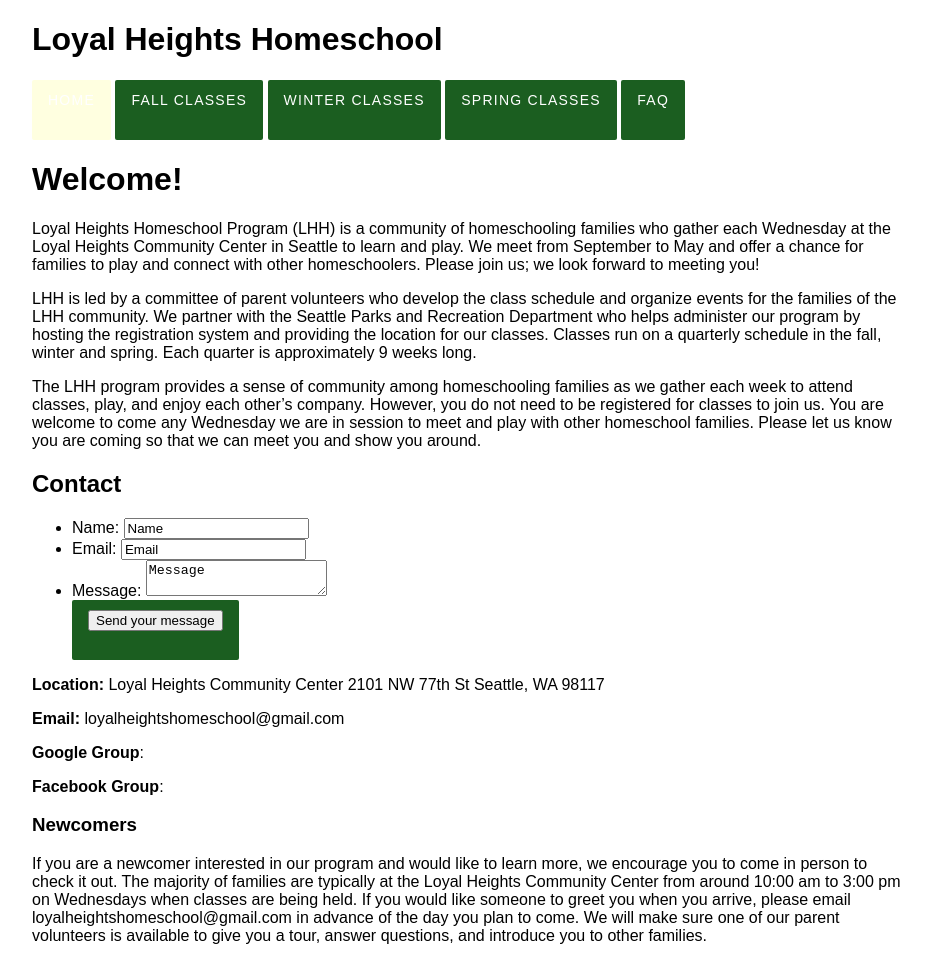
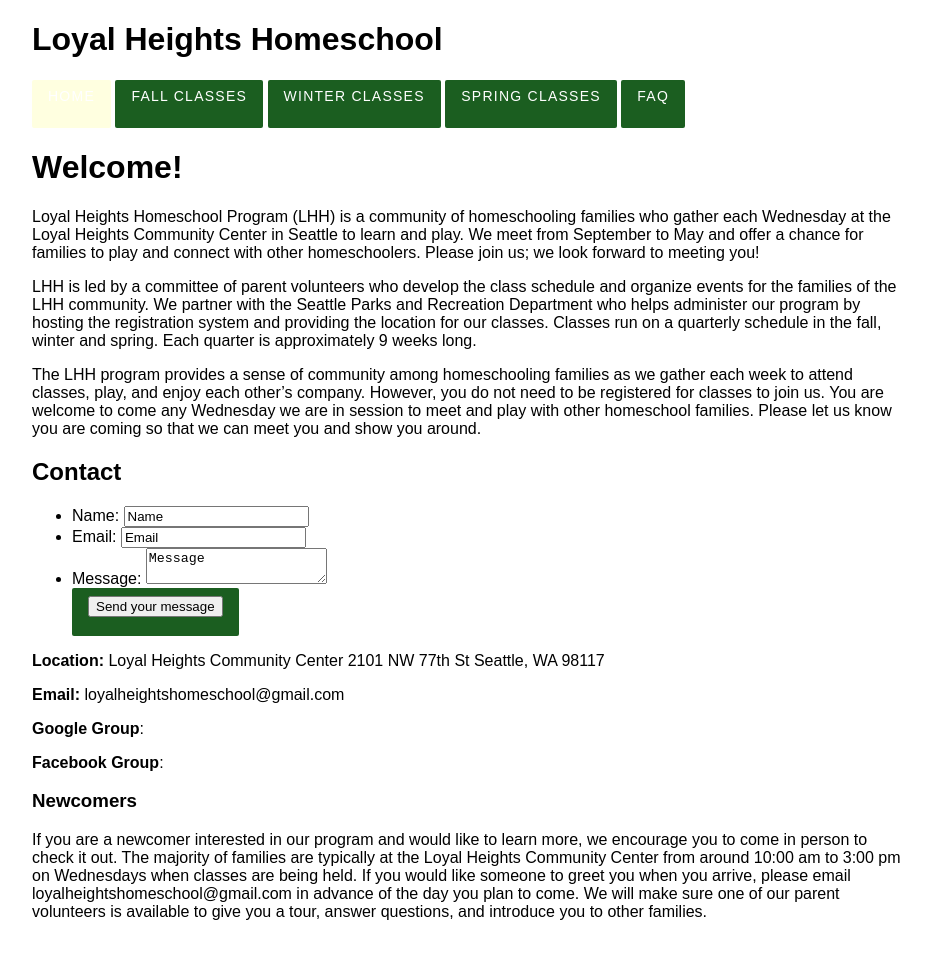
Before and after one commit to loyalheightshomeschool/loyalheightshomeschool.github.io, a Jekyll site: the page built from index.md, in a window 1280 px wide. Shown: the whole page, without its empty margins (168-1099 px from the left). Built offline with Jekyll 4.4.1, drawn with Linux system fonts in a browser that asks for light colours; after the commit the page ends 937 px from its top, so only the background shows below that.

Commit message:
Update main.scss

```diff
--- a/_sass/main.scss
+++ b/_sass/main.scss
@@ -37,11 +37,10 @@
 }
 .button {
   font-size: 14px;
-  height: 40px;
+  height: 32px;
   display: inline-block;
-  padding: 10px 16px;
+  padding: 8px 16px;
   border-radius: 2px;
-  line-height: 20px;
   letter-spacing: 1.25px;
   text-transform: uppercase;
   text-decoration: none;
```
